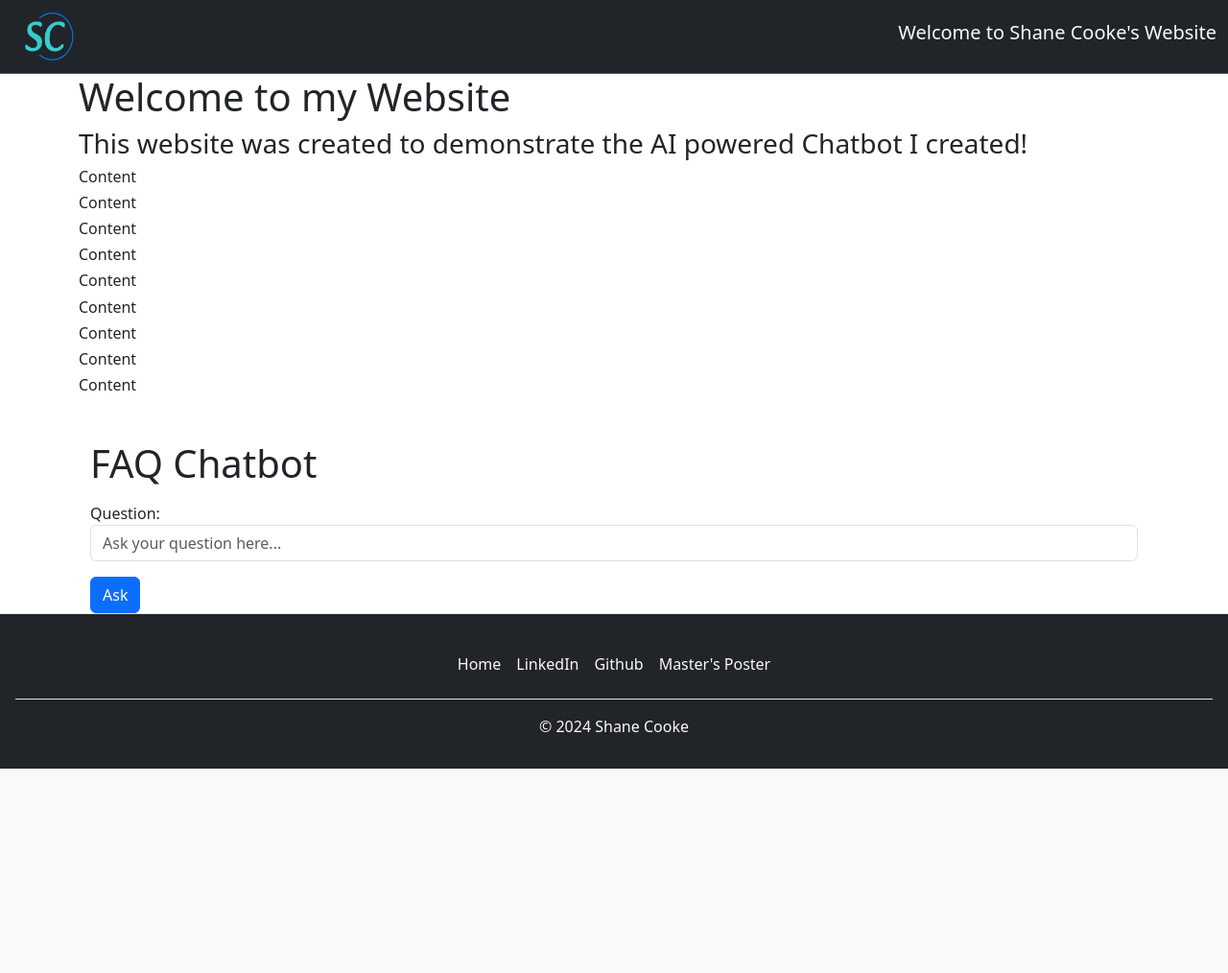
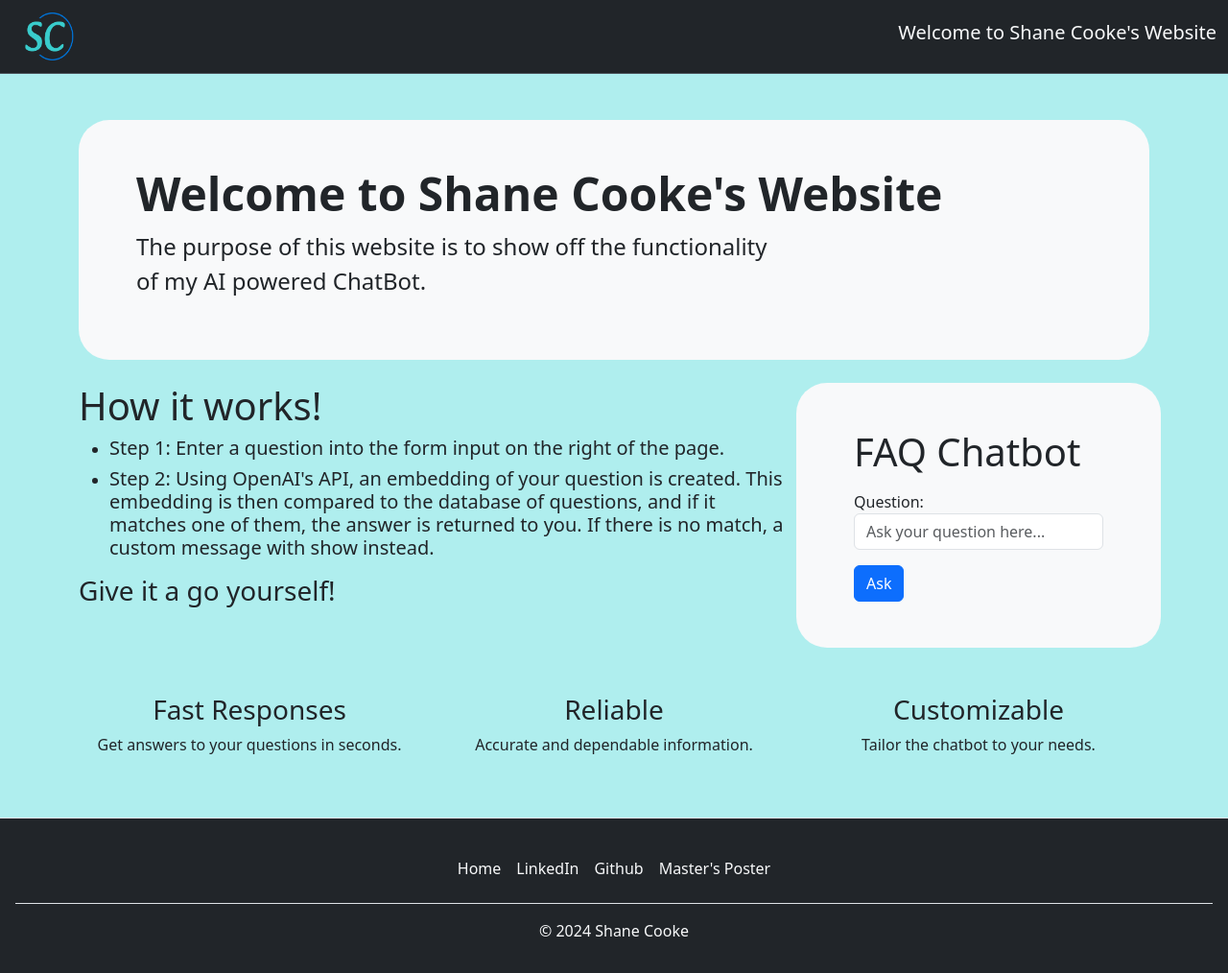
Before and after one commit to CookeShane/AIChatBot, a Django app: page / in a window 1280 px wide. Shown: the whole page at 96% size. Before the commit the page ends 801 px from the top, so only its background shows below. Run offline with Django 4.2, Linux system fonts and the light colour scheme; parts of the project's set-up code (start-up, migrations or seed data) failed here and were passed over.

Commit message:
Developing the Frontend

```diff
--- /dev/null
+++ b/AIChatBot/AIChatBot/views.py
@@ -0,0 +1,4 @@
+from django.views.generic import TemplateView
+
+class HomePage(TemplateView):
+    template_name = 'home.html'
--- a/AIChatBot/faq_chatbot/models.py
+++ b/AIChatBot/faq_chatbot/models.py
@@ -47,7 +47,7 @@ class FAQs(models.Model):
         if closest_match.distance <= 0.55:
             return closest_match
         else:
-            return 'Sorry, I do not know the answer to your question. Please email your question to shanephcooke@gmail.com and we will get back to you as soon as possible.'
+            return "Sorry, I do not know the answer to your question. Please email your question to shanephcooke@gmail.com and we will get back to you as soon as possible."
 
 
     def __str__(self):
--- /dev/null
+++ b/AIChatBot/faq_chatbot/templates/faq_chatbot/chatbot.html
@@ -0,0 +1,26 @@
+{% extends "home.html" %}
+{% load custom_filters %}
+
+{% block chatbot_block %}
+
+    <div class="container">
+        <h1 class="">FAQ Chatbot</h1>
+        <form method="post" class="mt-3">
+            {% csrf_token %}
+            {{ form.as_p }}
+            <button type="submit" class="btn btn-primary">Ask</button>
+        </form>
+
+        {% if user_question %}
+            <div class="mt-4">
+                <h4>Your Question: {{ user_question }}</h4>
+                {% if most_similar %}
+                    <p>{{ most_similar.answer|linebreaks|convert_hyperlinks }}</p>
+                {% else %}
+                    <p>{{ custom_message|linebreaks|urlize }}</p>
+                {% endif %}
+            </div>
+        {% endif %}
+    </div>
+
+{% endblock chatbot_block %}
--- a/AIChatBot/faq_chatbot/templates/faq_chatbot/chatbot_base.html
+++ /dev/null
@@ -1,32 +0,0 @@
-{% extends "base.html" %}
-{% load static %}
-
-{% block header %}
-    <link rel="stylesheet" href="{% static 'faq_chatbot/CSS/chatbot.css' %}">
-{% endblock header %}
-
-{% block main %}
-
-    {% block content %}{% endblock content %}
-
-    <div class="container">
-        <h1 class="mt-5">FAQ Chatbot</h1>
-        <form method="post" class="mt-3">
-            {% csrf_token %}
-            {{ form.as_p }}
-            <button type="submit" class="btn btn-primary">Ask</button>
-        </form>
-
-        {% if user_question %}
-            <div class="mt-4">
-                <h2>Your Question: {{ user_question }}</h2>
-                {% if most_similar %}
-                    <p>Most Similar FAQ: {{ most_similar.answer }}</p>
-                {% else %}
-                    <p>{{ custom_message }}</p>
-                {% endif %}
-            </div>
-        {% endif %}
-    </div>
-
-{% endblock main %}
--- a/AIChatBot/faq_chatbot/templates/faq_chatbot/home.html
+++ /dev/null
@@ -1,15 +0,0 @@
-{% extends "faq_chatbot/chatbot_base.html" %}
-
-{% block content %}
-    <h1>Welcome to my Website</h1>
-    <h3>This website was created to demonstrate the AI powered Chatbot I created!</h3>
-    <h6>Content</h6>
-    <h6>Content</h6>
-    <h6>Content</h6>
-    <h6>Content</h6>
-    <h6>Content</h6>
-    <h6>Content</h6>
-    <h6>Content</h6>
-    <h6>Content</h6>
-    <h6>Content</h6>
-{% endblock content %}
--- a/AIChatBot/faq_chatbot/urls.py
+++ b/AIChatBot/faq_chatbot/urls.py
@@ -2,5 +2,5 @@ from django.urls import path
 from faq_chatbot import views
 
 urlpatterns = [
-    path('', views.HomeView.as_view(), name='home')
+    path('', views.ChatBotView.as_view(), name='home')
 ]
--- a/AIChatBot/faq_chatbot/views.py
+++ b/AIChatBot/faq_chatbot/views.py
@@ -5,7 +5,7 @@ from faq_chatbot.forms import UserQuestionForm
 from faq_chatbot.nlp import OpenAI_API
 from faq_chatbot.models import FAQs
 
-class HomeView(FormView):
+class ChatBotView(FormView):
     """
     View to handle the home page with a form for user questions.
 
@@ -23,7 +23,7 @@ class HomeView(FormView):
             Returns:
                 HttpResponse: The rendered response with the context including the user's question and the most similar FAQ or a custom message.
     """
-    template_name = 'faq_chatbot/home.html'
+    template_name = 'faq_chatbot/chatbot.html'
     form_class = UserQuestionForm
     open_api = OpenAI_API()
     success_url = reverse_lazy('home')
--- a/AIChatBot/static/CSS/master.css
+++ b/AIChatBot/static/CSS/master.css
@@ -1,11 +1,5 @@
-html, body {
-    height: 100%;
-    margin: 0;
-    padding: 0;
-}
-
-.wrapper {
-    min-height: 100%;
+body {
+    min-height: 100vh;
     display: flex;
     flex-direction: column;
 }
@@ -19,3 +13,7 @@ html, body {
     position: relative;
     bottom: 0;
 }
+
+body {
+    background-color: paleturquoise;
+}
--- a/AIChatBot/templates/base.html
+++ b/AIChatBot/templates/base.html
@@ -18,7 +18,6 @@
     </head>
 
     <body>
-        <div class="wrapper">
         <!-- Navigation bar across top horizontal -->
         <nav class="navbar bg-dark border-bottom border-body" data-bs-theme="dark" role='navigation' id='navbar'>
             <div class='container-fluid'>
@@ -46,6 +45,5 @@
                 © 2024 Shane Cooke
             </p>
         </footer>
-        </div>
     </body>
 </html>
--- /dev/null
+++ b/AIChatBot/templates/home.html
@@ -0,0 +1,49 @@
+{% extends "base.html" %}
+{% load static %}
+
+{% block main %}
+<div class='p-5 mt-5 mb-4 bg-light rounded-5'>
+    <div class='container-fluid py-5s'>
+        <h1 class='display-5 fw-bold'>Welcome to Shane Cooke's Website</h1>
+        <p class='col-md-8 fs-4'>The purpose of this website is to show off the functionality of my AI powered ChatBot.</p>
+    </div>
+</div>
+<div class="row">
+    <div class="col-8">
+        <h1>How it works!</h1>
+        <ul>
+            <li><h5>Step 1: Enter a question into the form input on the right of the page.</h5></li>
+            <li><h5>Step 2: Using OpenAI's API, an embedding of your question is created.
+                This embedding is then compared to the database of questions, and if it matches one of them, the answer is returned to you.
+                If there is no match, a custom message with show instead.</h5></li>
+        </ul>
+        <h3>Give it a go yourself!</h3>
+    </div>
+    <div class="col-4 p-5 bg-light rounded-5">
+        {% block chatbot_block %}{% endblock chatbot_block %}
+    </div>
+
+    </div>
+</div>
+<div class="container mb-5 mt-5">
+    <div class="row text-center">
+        <div class="col-md-4">
+            <i class="bi bi-lightning-charge-fill display-4 text-primary"></i>
+            <h3>Fast Responses</h3>
+            <p>Get answers to your questions in seconds.</p>
+        </div>
+        <div class="col-md-4">
+            <i class="bi bi-shield-fill-check display-4 text-success"></i>
+            <h3>Reliable</h3>
+            <p>Accurate and dependable information.</p>
+        </div>
+        <div class="col-md-4">
+            <i class="bi bi-gear-fill display-4 text-warning"></i>
+            <h3>Customizable</h3>
+            <p>Tailor the chatbot to your needs.</p>
+        </div>
+    </div>
+</div>
+
+
+{% endblock main %}
```
Also changed, not shown: AIChatBot/faq_chatbot/templatetags/custom_filters.py (added, +19 -0 lines), AIChatBot/faq_chatbot/templatetags/__init__.py (added), AIChatBot/static/Images/RedAcre.jpg (added). Lines whose indentation alone changed are shown as unchanged.
